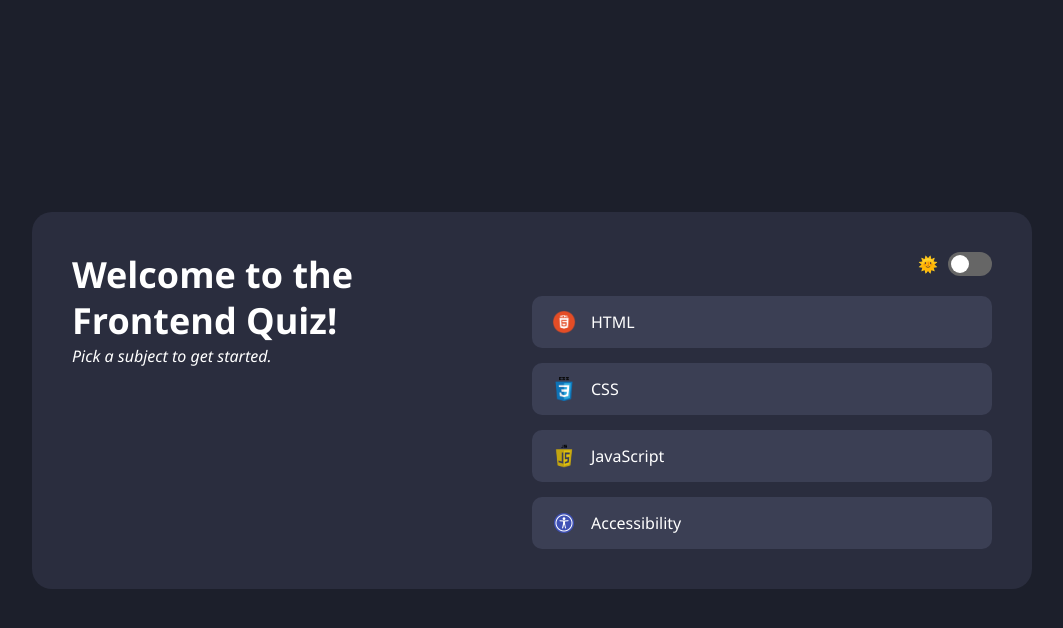
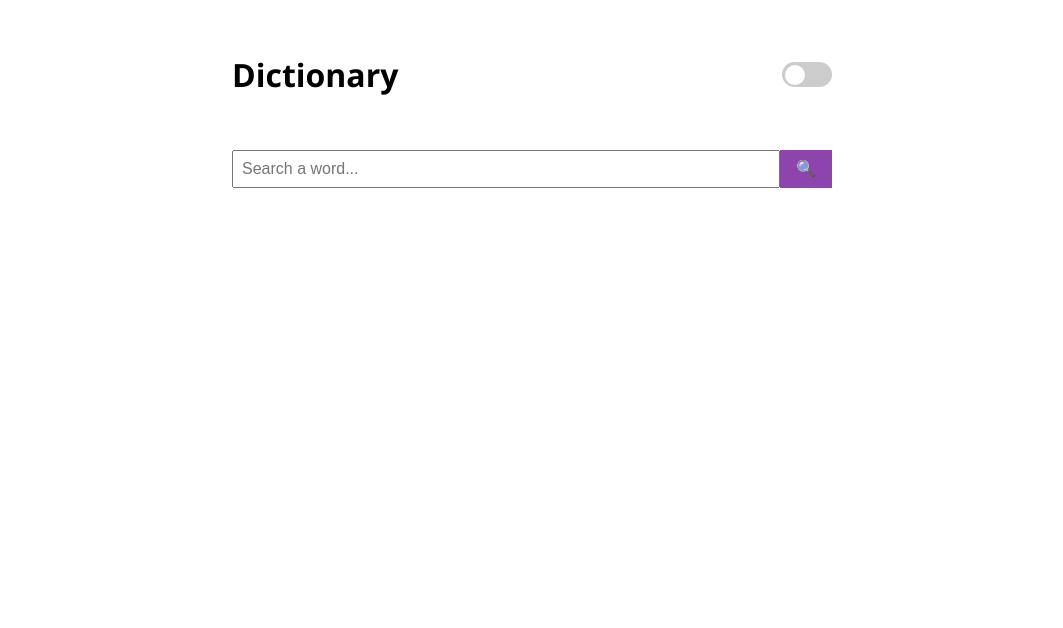
Before and after one commit to ankiitku/My-project, a plain HTML site: page index.html in a window 1280 px wide. Shown: the whole page, without its empty margins (108-1171 px from the left). Drawn offline with Linux system fonts and the light colour scheme.

Commit message:
Add files via upload

```diff
--- a/index.html
+++ b/index.html
@@ -1,41 +1,29 @@
 <!DOCTYPE html>
 <html lang="en">
+<head>
+  <meta charset="UTF-8" />
+  <meta name="viewport" content="width=device-width, initial-scale=1.0"/>
+  <title>Dictionary App</title>
+  <link rel="stylesheet" href="style.css" />
+</head>
+<body>
+  <div class="app">
+    <header>
+      <h1>Dictionary</h1>
+      <label class="toggle">
+        <input type="checkbox" id="modeToggle" />
+        <span class="slider"></span>
+      </label>
+    </header>
 
-<head>
-    <meta charset="UTF-8" />
-    <meta name="viewport" content="width=device-width, initial-scale=1.0" />
-    <title>Frontend Quiz</title>
-    <link rel="stylesheet" href="style.css" />
-    <script defer src="script.js"></script>
-</head>
+    <div class="search-box">
+      <input type="text" id="searchInput" placeholder="Search a word..." />
+      <button id="searchBtn">🔍</button>
+    </div>
 
-<body>
-    <div class="container">
-    <div class="left">
-      <h1>Welcome to the <br><span>Frontend Quiz!</span></h1>
-      <i>Pick a subject to get started.</i>
-    </div>
-    <div class="right">
-      <div class="top-bar">
-        <div class="toggle">
-          🌞
-          <label class="switch">
-            <input type="checkbox" id="modeToggle">
-            <span class="slider round"></span>
-          </label>
+    <div id="result" class="result"></div>
+  </div>
 
-        </div>
-      </div>
-
-
-        <div class="subjects">
-            <button class="subject"><img src="pngwing.com.png" /> HTML</button>
-            <button class="subject"><img src="pngwing.com (2).png" /> CSS</button>
-            <button class="subject"><img src="pngwing.com (1).png" /> JavaScript</button>
-            <button class="subject"><img src="accessibility.png" /> Accessibility</button>
-        </div>
-    </div>
-    </div>
+  <script src="script.js"></script>
 </body>
-
 </html>
--- a/script.js
+++ b/script.js
@@ -1,11 +1,47 @@
-document.getElementById("modeToggle").addEventListener("change", function () {
-  alert("Theme toggle not implemented yet! (But can be)");
+const searchBtn = document.getElementById("searchBtn");
+const searchInput = document.getElementById("searchInput");
+const resultDiv = document.getElementById("result");
+const modeToggle = document.getElementById("modeToggle");
+
+modeToggle.addEventListener("change", () => {
+  document.body.classList.toggle("dark", modeToggle.checked);
 });
 
+searchBtn.addEventListener("click", () => {
+  const word = searchInput.value.trim();
+  if (word !== "") {
+    fetchWord(word);
+  }
+});
 
-document.querySelectorAll(".subject").forEach(btn => {
-  btn.addEventListener("click", () => {
-    const subject = btn.textContent.trim();
-    alert(`You selected: ${subject}\nQuiz will start here.`);
-  });
-});
+async function fetchWord(word) {
+  resultDiv.innerHTML = "Loading...";
+  try {
+    const res = await fetch(`https://api.dictionaryapi.dev/api/v2/entries/en/${word}`);
+    const data = await res.json();
+
+    if (data.title) {
+      resultDiv.innerHTML = `<p>No results found for <strong>${word}</strong>.</p>`;
+      return;
+    }
+
+    const entry = data[0];
+    const phonetic = entry.phonetic || "";
+    const meanings = entry.meanings
+      .map(m => `
+        <h4>${m.partOfSpeech}</h4>
+        <ul>${m.definitions.map(d => `<li>${d.definition}</li>`).join("")}</ul>
+      `).join("");
+
+    const audio = entry.phonetics.find(p => p.audio);
+
+    resultDiv.innerHTML = `
+      <h2>${entry.word}</h2>
+      <p>${phonetic}</p>
+      ${audio ? `<audio controls src="${audio.audio}"></audio>` : ""}
+      ${meanings}
+    `;
+  } catch (err) {
+    resultDiv.innerHTML = `<p>Error fetching data.</p>`;
+  }
+}
--- a/style.css
+++ b/style.css
@@ -1,75 +1,41 @@
-* {
-  box-sizing: border-box;
-  margin: 0;
-  padding: 0;
-  font-family: "Segoe UI", sans-serif;
+:root {
+  --bg-color: #ffffff;
+  --text-color: #000000;
+  --accent-color: #8e44ad;
+}
+
+body.dark {
+  --bg-color: #121212;
+  --text-color: #ffffff;
 }
 
 body {
-  background-color: #1c1f2b;
-  color: white;
-  height: 100vh;
-  display: flex;
-  align-items: center;
-  justify-content: center;
+  margin: 0;
+  font-family: 'Segoe UI', sans-serif;
+  background: var(--bg-color);
+  color: var(--text-color);
+  transition: background 0.3s, color 0.3s;
 }
 
-.container {
+.app {
+  max-width: 600px;
+  margin: auto;
+  padding: 2rem;
+}
+
+header {
   display: flex;
   justify-content: space-between;
-  width: 90%;
-  max-width: 1000px;
-  background: #2a2d3e;
-  border-radius: 20px;
-  padding: 40px;
-}
-
-.left {
-  flex: 1;
-}
-
-.left h1 {
-  font-size: 36px;
-  line-height: 1.3;
-}
-
-.left h1 span {
-  color: #ffffff;
-  font-weight: bold;
-}
-
-.left p {
-  margin-top: 10px;
-  font-size: 16px;
-  color: #aaa;
-}
-
-.right {
-  flex: 1;
-  display: flex;
-  flex-direction: column;
-}
-
-.top-bar {
-  display: flex;
-  justify-content: flex-end;
-  margin-bottom: 20px;
+  align-items: center;
 }
 
 .toggle {
-  display: flex;
-  align-items: center;
-  gap: 10px;
+  position: relative;
+  width: 50px;
+  height: 25px;
 }
 
-.switch {
-  position: relative;
-  display: inline-block;
-  width: 44px;
-  height: 24px;
-}
-
-.switch input {
+.toggle input {
   opacity: 0;
   width: 0;
   height: 0;
@@ -77,62 +43,60 @@ body {
 
 .slider {
   position: absolute;
-  top: 0;
-  left: 0;
-  right: 0;
-  bottom: 0;
-  background-color: #666;
-  border-radius: 24px;
+  background: #ccc;
+  border-radius: 25px;
+  top: 0; left: 0;
+  width: 100%; height: 100%;
   cursor: pointer;
   transition: 0.4s;
 }
 
 .slider::before {
+  content: "";
   position: absolute;
-  content: "";
-  height: 18px;
-  width: 18px;
-  left: 3px;
-  bottom: 3px;
-  background-color: white;
+  height: 20px; width: 20px;
+  left: 3px; bottom: 2.5px;
+  background: white;
   border-radius: 50%;
   transition: 0.4s;
 }
 
-input:checked + .slider {
-  background-color: #2196f3;
+.toggle input:checked + .slider {
+  background: #666;
 }
 
-input:checked + .slider::before {
-  transform: translateX(20px);
+.toggle input:checked + .slider::before {
+  transform: translateX(25px);
 }
 
-.subjects {
+.search-box {
   display: flex;
-  flex-direction: column;
-  gap: 15px;
+  margin-top: 2rem;
 }
 
-.subject {
-  background: #3b3f54;
-  color: white;
-  padding: 14px 20px;
-  border: none;
-  border-radius: 10px;
-  font-size: 16px;
-  text-align: left;
-  display: flex;
-  align-items: center;
-  gap: 15px;
-  cursor: pointer;
-  transition: background 0.3s;
+.search-box input {
+  flex: 1;
+  padding: 0.5rem;
+  font-size: 1rem;
 }
 
-.subject:hover {
-  background: #4f5470;
+.search-box button {
+  padding: 0.5rem 1rem;
+  font-size: 1rem;
+  background: var(--accent-color);
+  color: white;
+  border: none;
+  cursor: pointer;
 }
 
-.subject img {
-  width: 24px;
-  height: 24px;
+.result {
+  margin-top: 2rem;
 }
+
+.result h2 {
+  margin-bottom: 0.3rem;
+}
+
+.result audio {
+  margin-top: 0.5rem;
+}
```
